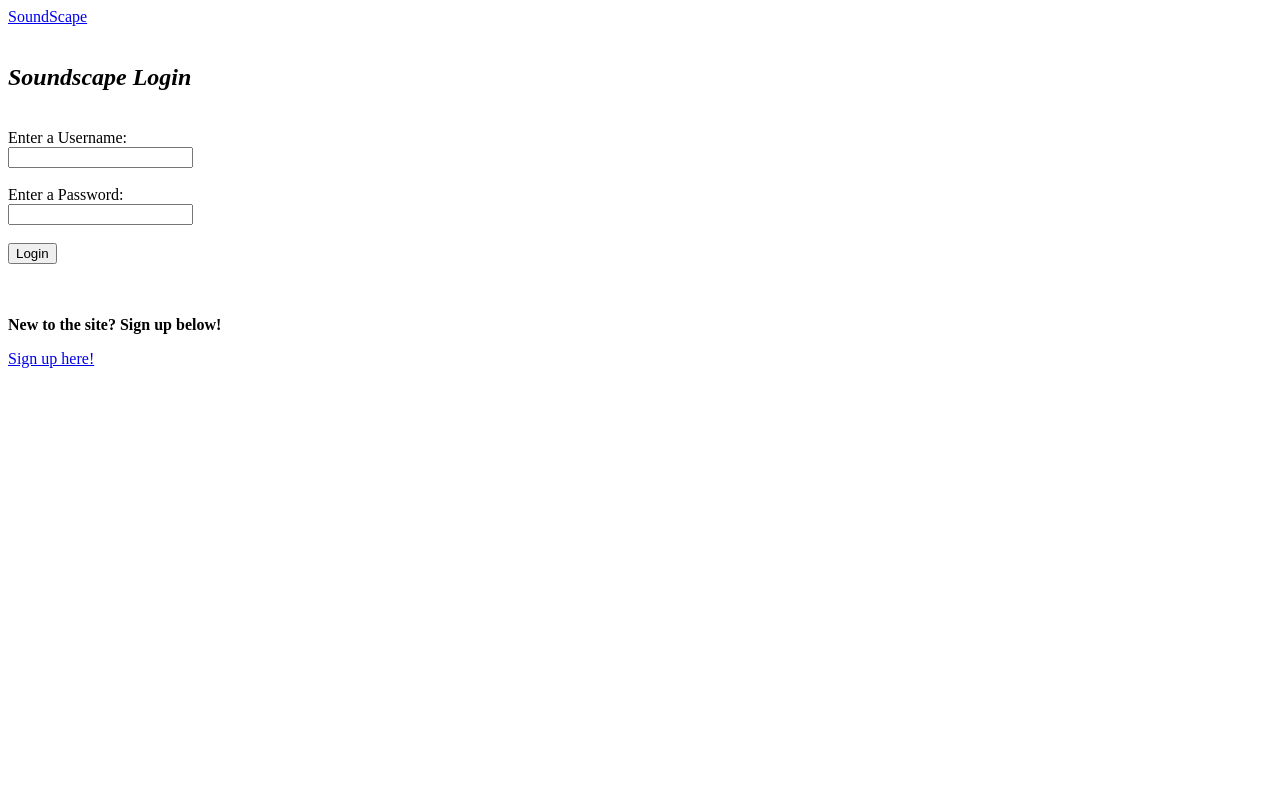
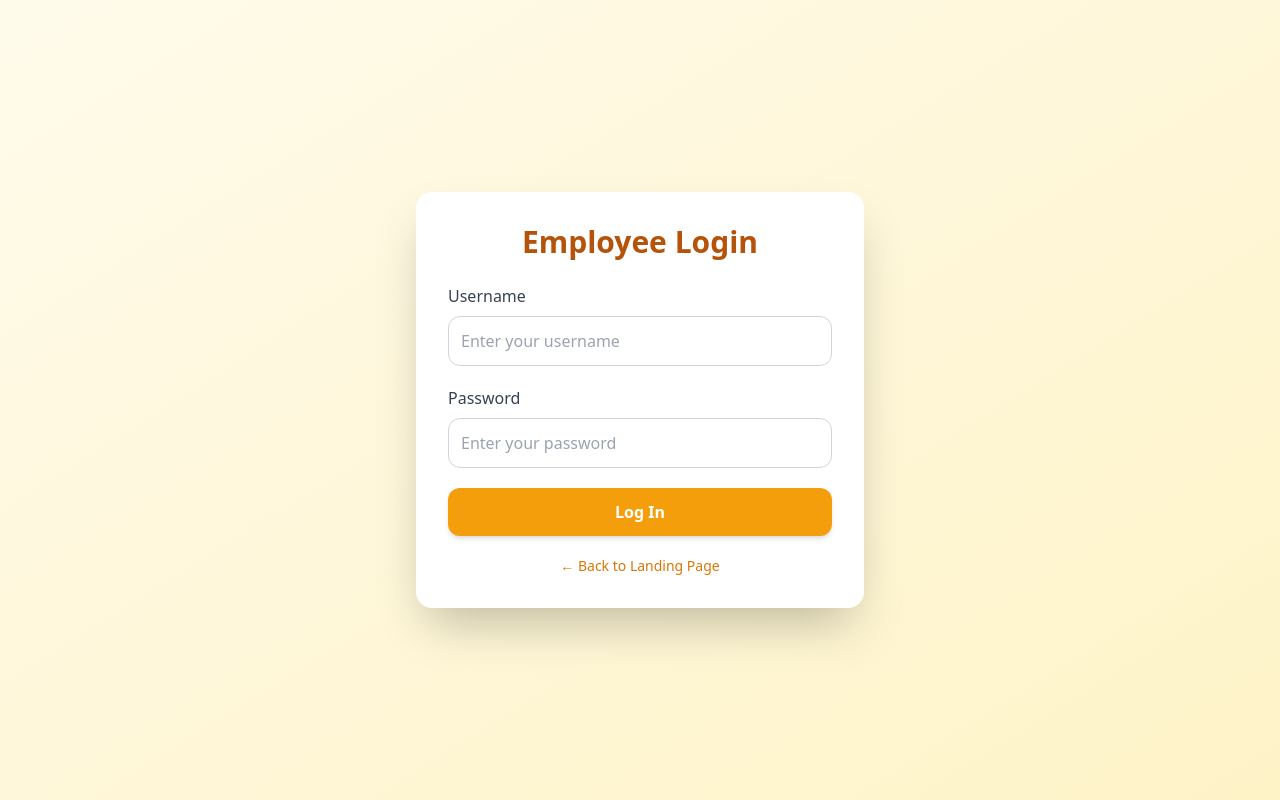
Before and after one commit to MartinShawn03/CSC400-Project, a website: page Restaurant Ordering System/public_html/Employee/employee_login.html in a window 1280 px wide. Drawn offline with nearby package versions, Linux system fonts and the light colour scheme.

Commit message:
updated employee login

```diff
--- a/Restaurant Ordering System/public_html/Employee/employee_login.html
+++ b/Restaurant Ordering System/public_html/Employee/employee_login.html
@@ -1,57 +1,60 @@
 <!DOCTYPE html>
-<html>
+<html lang="en">
 <head>
-    <meta charset="UTF-8">
-    <meta http-equiv="X-UA-Compatible" content="IE=edge">
-    <meta name="viewport" content="width=device-width, initial-scale=1.0">
-    <title>SoundScape Login</title>
+  <meta charset="UTF-8" />
+  <meta name="viewport" content="width=device-width, initial-scale=1.0" />
+  <title>Employee Login | Self-Service POS</title>
+  <script src="https://cdn.tailwindcss.com"></script>
+</head>
+<body class="bg-gradient-to-br from-amber-50 to-amber-100 min-h-screen flex items-center justify-center font-sans">
 
+  <div class="bg-white shadow-2xl rounded-2xl p-8 w-full max-w-md">
+    <h1 class="text-3xl font-bold text-amber-700 mb-6 text-center">Employee Login</h1>
 
-    <link rel="stylesheet" href="/css/style.css">
-</head>
-<body>
-    <header>
-        <div class="wrapper">
-            <div class="logo">
+    <form id="employeeLoginForm" class="space-y-5">
+      <div>
+        <label for="username" class="block text-gray-700 font-medium mb-2">Username</label>
+        <input type="text" id="username" name="username" placeholder="Enter your username"
+               class="w-full border border-gray-300 rounded-xl p-3 focus:outline-none focus:ring-2 focus:ring-amber-400" required>
+      </div>
 
-                <a href="/login.html">SoundScape</a>
-            </div>
+      <div>
+        <label for="password" class="block text-gray-700 font-medium mb-2">Password</label>
+        <input type="password" id="password" name="password" placeholder="Enter your password"
+               class="w-full border border-gray-300 rounded-xl p-3 focus:outline-none focus:ring-2 focus:ring-amber-400" required>
+      </div>
 
-            <!--
-            <div class="search">
-                <form id="form">
-                    <input type="search" id="query" name="q" placeholder="Search...">
-                    <button>Search</button>
-                </form>
-            </div>
-            -->
+      <button type="submit"
+              class="w-full bg-amber-500 hover:bg-amber-600 text-white font-semibold py-3 rounded-xl shadow-md transition-all">
+        Log In
+      </button>
 
+      <p class="text-center text-sm text-gray-500 mt-4">
+        <a href="/public_html/index.html" class="text-amber-600 hover:underline">← Back to Landing Page</a>
+      </p>
+    </form>
+  </div>
 
-        </div>
-        <div class="rectangle"></div>
-    </header>
+  <script>
+    document.getElementById('employeeLoginForm').addEventListener('submit', async (e) => {
+      e.preventDefault();
+      const username = document.getElementById('username').value;
+      const password = document.getElementById('password').value;
 
+      const response = await fetch('/employee/login', {
+        method: 'POST',
+        headers: { 'Content-Type': 'application/json' },
+        body: JSON.stringify({ username, password })
+      });
 
-   <form id="loginForm" class="loginBox">
-   <br>
-   <h2><b><i>Soundscape Login</i></b></h2>
-   <br>
-   <label for="loginUsername">Enter a Username:</label>
-   <br>
-   <input id="loginUsername" name="username" class="loginInput" type="text"/>
-   <br> <br>
-   <label for="loginPassword">Enter a Password:</label>
-   <br>
-   <input id="loginPassword" name="pw" class="loginInput" type="password"/>
-   <br> <br>
-   <button type="submit" name="submit">Login</button>
-   <br><br><br>
-   <p><b>New to the site? Sign up below!</b></p>
-   <a href="/signup.html">Sign up here!</a>
-   <br>
-   </form>
+      const result = await response.json();
 
-    <script src="/js/app.js"></script>
-
+      if (result.success) {
+        window.location.href = '/employee_dashboard.html';
+      } else {
+        alert('Invalid credentials. Please try again.');
+      }
+    });
+  </script>
 </body>
 </html>
```
Also changed, not shown: Restaurant Ordering System/public_html/index.html (+1 -1 lines).
